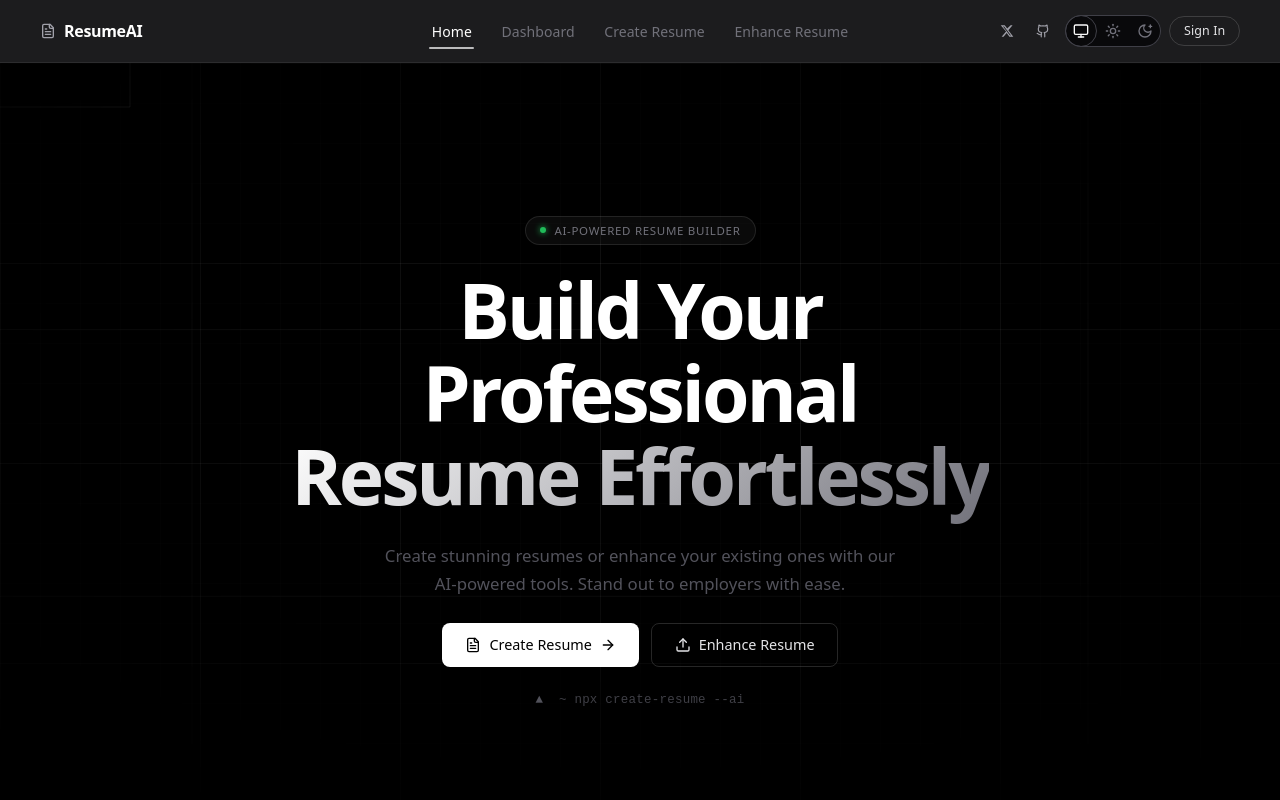
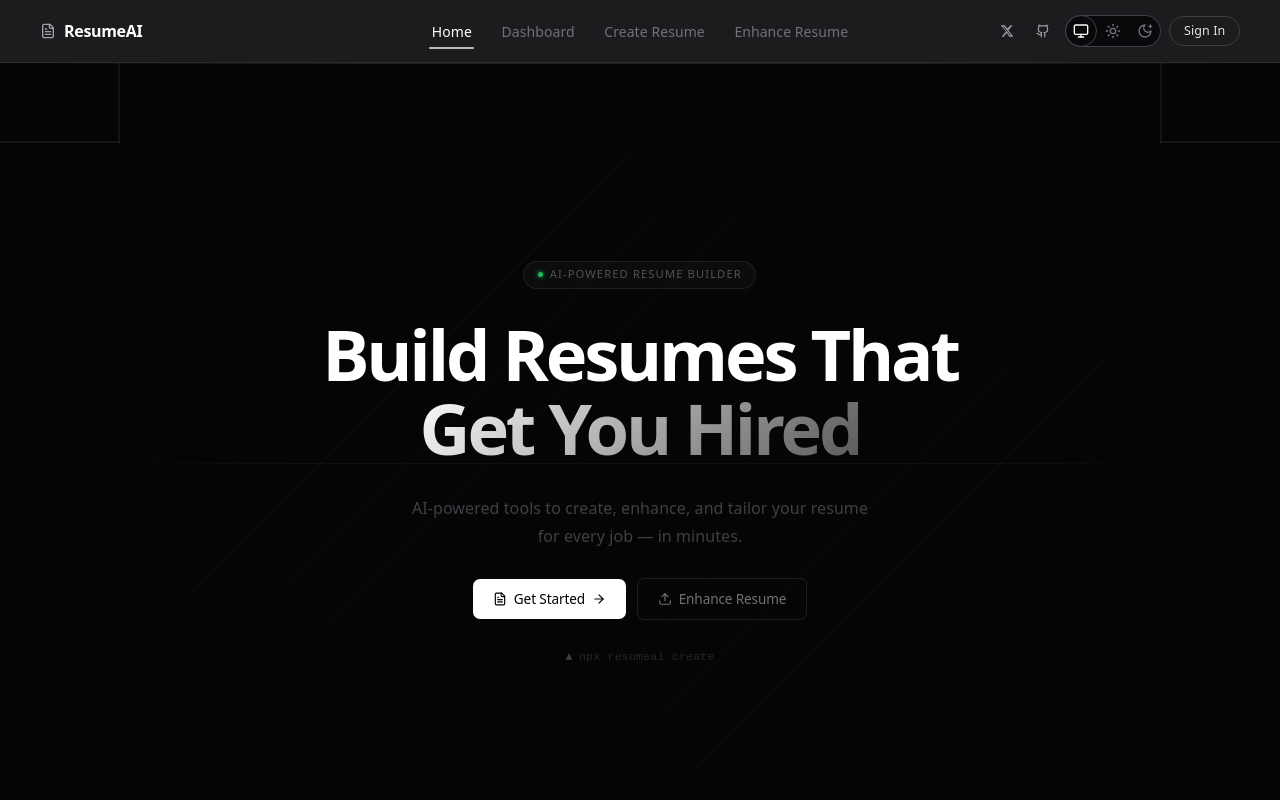
Before and after one commit to krishpinto/ResumeAI, a Next.js app: page / in a window 1280 px wide. Shown: the top 800 px of the page. Built offline with nearby package versions, Linux system fonts and the light colour scheme; no server answers.

Commit message:
hero improved with geometric lines

```diff
--- a/components/hero-section.tsx
+++ b/components/hero-section.tsx
@@ -14,42 +14,79 @@ export default function HeroSection() {
         alignItems: "center",
         justifyContent: "center",
         overflow: "hidden",
-        background: "#000",
+        background: "#050505",
       }}
     >
-      {/* Animated SVG Grid */}
-      <div style={{ position: "absolute", inset: 0, zIndex: 0 }} aria-hidden="true">
-        <svg width="100%" height="100%" xmlns="http://www.w3.org/2000/svg">
-          <defs>
-            <pattern id="smallGrid" width="40" height="40" patternUnits="userSpaceOnUse">
-              <path d="M 40 0 L 0 0 0 40" fill="none" stroke="rgba(255,255,255,0.055)" strokeWidth="0.5" />
-            </pattern>
-            <pattern id="grid" width="200" height="200" patternUnits="userSpaceOnUse">
-              <rect width="200" height="200" fill="url(#smallGrid)" />
-              <path d="M 200 0 L 0 0 0 200" fill="none" stroke="rgba(255,255,255,0.1)" strokeWidth="1" />
-            </pattern>
-          </defs>
-          <rect width="100%" height="100%" fill="url(#grid)" className="hero-grid-rect" />
-          <line x1="0" y1="33.33%" x2="100%" y2="33.33%" stroke="rgba(255,255,255,0.07)" strokeWidth="1" className="hero-line hero-line-1" />
-          <line x1="0" y1="66.66%" x2="100%" y2="66.66%" stroke="rgba(255,255,255,0.07)" strokeWidth="1" className="hero-line hero-line-2" />
-          <line x1="15%" y1="0" x2="15%" y2="100%" stroke="rgba(255,255,255,0.05)" strokeWidth="1" className="hero-line hero-line-3" />
-          <line x1="85%" y1="0" x2="85%" y2="100%" stroke="rgba(255,255,255,0.05)" strokeWidth="1" className="hero-line hero-line-4" />
-          <polyline points="130,0 130,44 0,44" fill="none" stroke="rgba(255,255,255,0.2)" strokeWidth="1" className="hero-bracket" />
-          <g transform="translate(1920,0) scale(-1,1)">
-            <polyline points="130,0 130,44 0,44" fill="none" stroke="rgba(255,255,255,0.2)" strokeWidth="1" className="hero-bracket" />
-          </g>
-        </svg>
-      </div>
-
-      {/* Radial vignette */}
+      {/* Subtle diagonal line pattern */}
       <div
         aria-hidden="true"
         style={{
           position: "absolute",
           inset: 0,
+          zIndex: 0,
+          backgroundImage: `
+            repeating-linear-gradient(
+              -45deg,
+              rgba(255,255,255,0.025) 0px,
+              rgba(255,255,255,0.025) 1px,
+              transparent 1px,
+              transparent 60px
+            )
+          `,
+          maskImage: "radial-gradient(ellipse 70% 70% at 50% 50%, black 40%, transparent 100%)",
+          WebkitMaskImage: "radial-gradient(ellipse 70% 70% at 50% 50%, black 40%, transparent 100%)",
+        }}
+      />
+
+      {/* Thin accent lines — top and bottom edges */}
+      <div
+        aria-hidden="true"
+        style={{
+          position: "absolute",
+          top: 0,
+          left: 0,
+          right: 0,
           zIndex: 1,
-          pointerEvents: "none",
-          background: "radial-gradient(ellipse 80% 60% at 50% 40%, transparent 20%, #000 100%)",
+          height: "1px",
+          background: "linear-gradient(90deg, transparent 0%, rgba(255,255,255,0.1) 30%, rgba(255,255,255,0.1) 70%, transparent 100%)",
+        }}
+      />
+
+      {/* Corner accent — top left */}
+      <svg
+        aria-hidden="true"
+        style={{ position: "absolute", top: 0, left: 0, zIndex: 1 }}
+        width="120" height="80"
+        viewBox="0 0 120 80"
+        fill="none"
+      >
+        <line x1="0" y1="79" x2="120" y2="79" stroke="rgba(255,255,255,0.12)" strokeWidth="1" />
+        <line x1="119" y1="0" x2="119" y2="80" stroke="rgba(255,255,255,0.12)" strokeWidth="1" />
+      </svg>
+
+      {/* Corner accent — top right */}
+      <svg
+        aria-hidden="true"
+        style={{ position: "absolute", top: 0, right: 0, zIndex: 1 }}
+        width="120" height="80"
+        viewBox="0 0 120 80"
+        fill="none"
+      >
+        <line x1="0" y1="79" x2="120" y2="79" stroke="rgba(255,255,255,0.12)" strokeWidth="1" />
+        <line x1="1" y1="0" x2="1" y2="80" stroke="rgba(255,255,255,0.12)" strokeWidth="1" />
+      </svg>
+
+      {/* Horizontal center line — very subtle */}
+      <div
+        aria-hidden="true"
+        style={{
+          position: "absolute",
+          left: "5%",
+          right: "5%",
+          top: "50%",
+          height: "1px",
+          background: "linear-gradient(90deg, transparent, rgba(255,255,255,0.04) 20%, rgba(255,255,255,0.04) 80%, transparent)",
+          zIndex: 1,
         }}
       />
 
@@ -61,50 +98,86 @@ export default function HeroSection() {
           display: "flex",
           flexDirection: "column",
           alignItems: "center",
-          justifyContent: "center",
           textAlign: "center",
-          padding: "0 1.5rem",
-          gap: "1.5rem",
-          maxWidth: "800px",
+          padding: "0 2rem",
+          gap: "1.75rem",
+          maxWidth: "720px",
           width: "100%",
         }}
       >
         {/* Badge */}
-        <div className="hero-badge">
-          <span className="hero-badge-dot" />
+        <div
+          style={{
+            display: "inline-flex",
+            alignItems: "center",
+            gap: "0.45rem",
+            fontSize: "0.7rem",
+            fontWeight: 500,
+            letterSpacing: "0.1em",
+            textTransform: "uppercase",
+            color: "#52525b",
+            border: "1px solid rgba(255,255,255,0.08)",
+            borderRadius: "9999px",
+            padding: "0.28rem 0.85rem",
+            background: "rgba(255,255,255,0.03)",
+          }}
+          className="hero-badge"
+        >
+          <span
+            style={{
+              width: 5,
+              height: 5,
+              background: "#22c55e",
+              borderRadius: "9999px",
+              boxShadow: "0 0 5px #22c55e",
+              flexShrink: 0,
+              display: "inline-block",
+            }}
+            className="hero-badge-dot"
+          />
           AI-Powered Resume Builder
         </div>
 
         {/* Heading */}
         <h1
           style={{
-            fontSize: "clamp(2.5rem, 6vw, 5rem)",
+            fontSize: "clamp(2.8rem, 5.5vw, 4.75rem)",
             fontWeight: 700,
-            letterSpacing: "-0.04em",
-            lineHeight: 1.08,
+            letterSpacing: "-0.045em",
+            lineHeight: 1.06,
             color: "#fff",
             margin: 0,
           }}
           className="hero-heading"
         >
-          Build Your Professional
+          Build Resumes That
           <br />
-          <span className="hero-heading-accent">Resume Effortlessly</span>
+          <span
+            style={{
+              background: "linear-gradient(135deg, #ffffff 0%, #555555 100%)",
+              WebkitBackgroundClip: "text",
+              WebkitTextFillColor: "transparent",
+              backgroundClip: "text",
+            }}
+          >
+            Get You Hired
+          </span>
         </h1>
 
         {/* Subheading */}
         <p
           style={{
-            fontSize: "1.05rem",
-            color: "#52525b",
-            maxWidth: "520px",
-            lineHeight: 1.7,
+            fontSize: "1rem",
+            color: "#3f3f46",
+            maxWidth: "480px",
+            lineHeight: 1.75,
             margin: 0,
+            letterSpacing: "0.005em",
           }}
           className="hero-subheading"
         >
-          Create stunning resumes or enhance your existing ones with our
-          AI-powered tools. Stand out to employers with ease.
+          AI-powered tools to create, enhance, and tailor your resume
+          for every job — in minutes.
         </p>
 
         {/* CTA buttons */}
@@ -112,8 +185,7 @@ export default function HeroSection() {
           style={{
             display: "flex",
             alignItems: "center",
-            gap: "0.75rem",
-            flexWrap: "wrap",
+            gap: "0.65rem",
             justifyContent: "center",
           }}
           className="hero-actions"
@@ -123,40 +195,41 @@ export default function HeroSection() {
             style={{
               display: "inline-flex",
               alignItems: "center",
-              gap: "0.5rem",
-              padding: "0.65rem 1.4rem",
-              fontSize: "0.9rem",
+              gap: "0.45rem",
+              padding: "0.6rem 1.25rem",
+              fontSize: "0.85rem",
               fontWeight: 500,
               color: "#000",
               background: "#fff",
-              borderRadius: "8px",
+              borderRadius: "7px",
               textDecoration: "none",
-              border: "1px solid rgba(255,255,255,0.9)",
               whiteSpace: "nowrap",
+              letterSpacing: "-0.01em",
             }}
           >
-            <FileText style={{ width: 16, height: 16, flexShrink: 0 }} />
-            Create Resume
-            <ArrowRight style={{ width: 16, height: 16, flexShrink: 0 }} />
+            <FileText style={{ width: 14, height: 14, flexShrink: 0 }} />
+            Get Started
+            <ArrowRight style={{ width: 14, height: 14, flexShrink: 0 }} />
           </Link>
           <Link
             href="/resume-enhancer"
             style={{
               display: "inline-flex",
               alignItems: "center",
-              gap: "0.5rem",
-              padding: "0.65rem 1.4rem",
-              fontSize: "0.9rem",
+              gap: "0.45rem",
+              padding: "0.6rem 1.25rem",
+              fontSize: "0.85rem",
               fontWeight: 500,
-              color: "#e4e4e7",
+              color: "#71717a",
               background: "transparent",
-              borderRadius: "8px",
+              borderRadius: "7px",
               textDecoration: "none",
-              border: "1px solid rgba(255,255,255,0.15)",
+              border: "1px solid rgba(255,255,255,0.1)",
               whiteSpace: "nowrap",
+              letterSpacing: "-0.01em",
             }}
           >
-            <Upload style={{ width: 16, height: 16, flexShrink: 0 }} />
+            <Upload style={{ width: 14, height: 14, flexShrink: 0 }} />
             Enhance Resume
           </Link>
         </div>
@@ -164,16 +237,16 @@ export default function HeroSection() {
         {/* Terminal hint */}
         <p
           style={{
-            fontFamily: "ui-monospace, monospace",
-            fontSize: "0.78rem",
-            color: "#3f3f46",
+            fontFamily: "ui-monospace, 'Cascadia Code', monospace",
+            fontSize: "0.72rem",
+            color: "#27272a",
             letterSpacing: "0.02em",
             margin: 0,
           }}
           className="hero-hint"
         >
-          <span style={{ color: "#52525b", marginRight: "0.5rem" }}>▲</span>
-          {" ~ npx create-resume --ai"}
+          <span style={{ color: "#3f3f46", marginRight: "0.4rem" }}>▲</span>
+          npx resumeai create
         </p>
       </div>
     </div>
```
